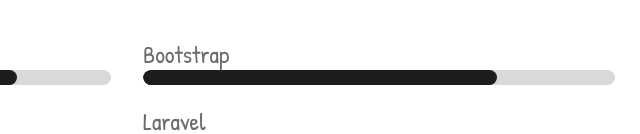
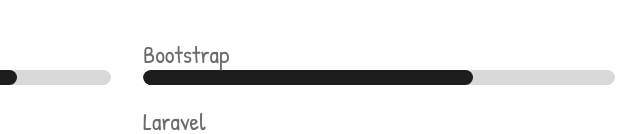
Before and after one commit to Archiemedezzz/portofolio, a website built with Vite: page index.html in a window 1280 px wide. Shown: the part 666-800 px from the top of the page, 513-1153 px from the left. Built offline with nearby package versions, Linux system fonts and the light colour scheme.

Commit message:
polesan terakhir

```diff
--- a/index.html
+++ b/index.html
@@ -813,7 +813,7 @@
               >
                 <div
                   class="bg-black h-full rounded-full fill-bar transition-all duration-1000"
-                  data-width="75%"
+                  data-width="70%"
                 ></div>
               </div>
               <h3>Laravel</h3>
```
